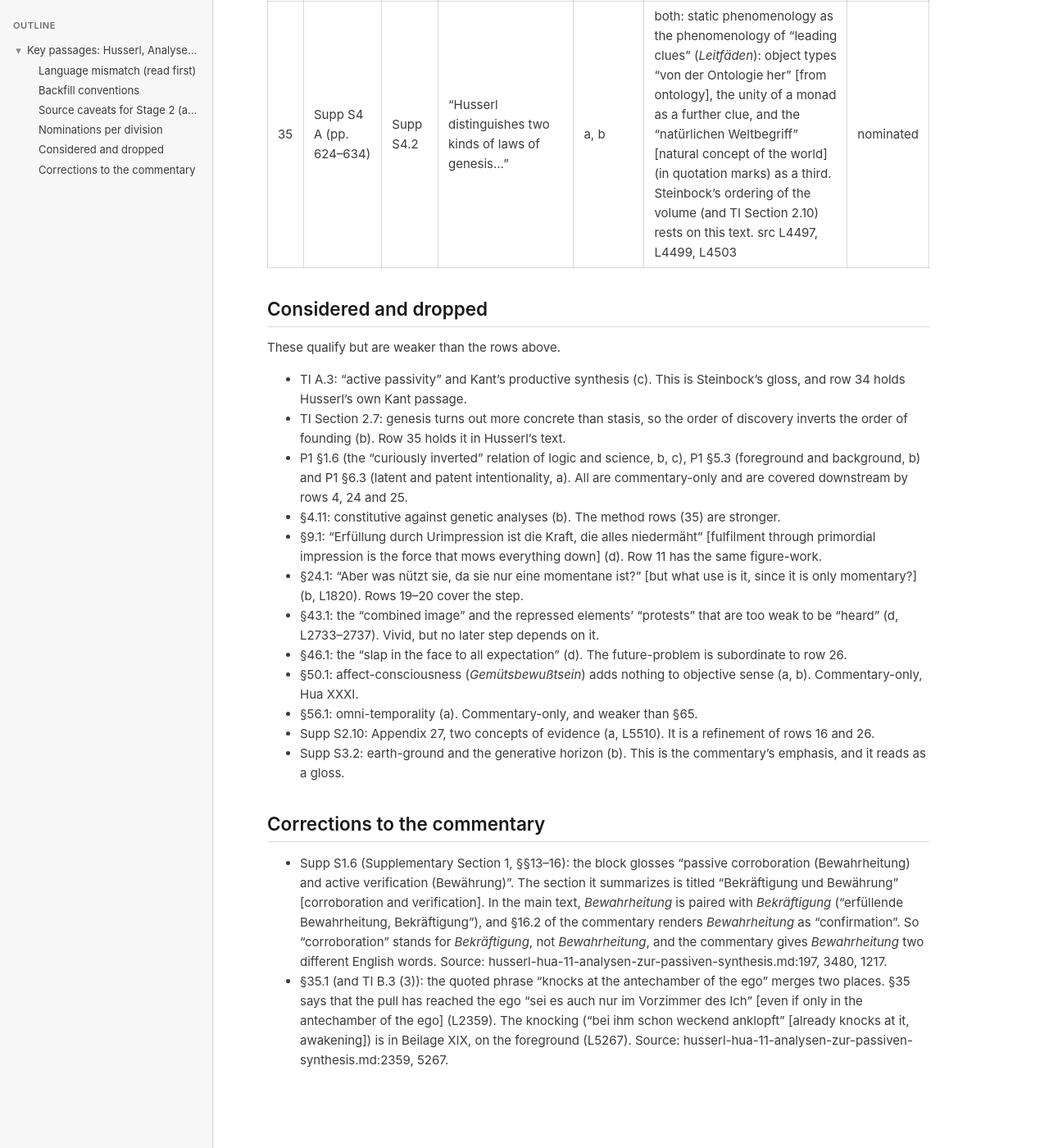
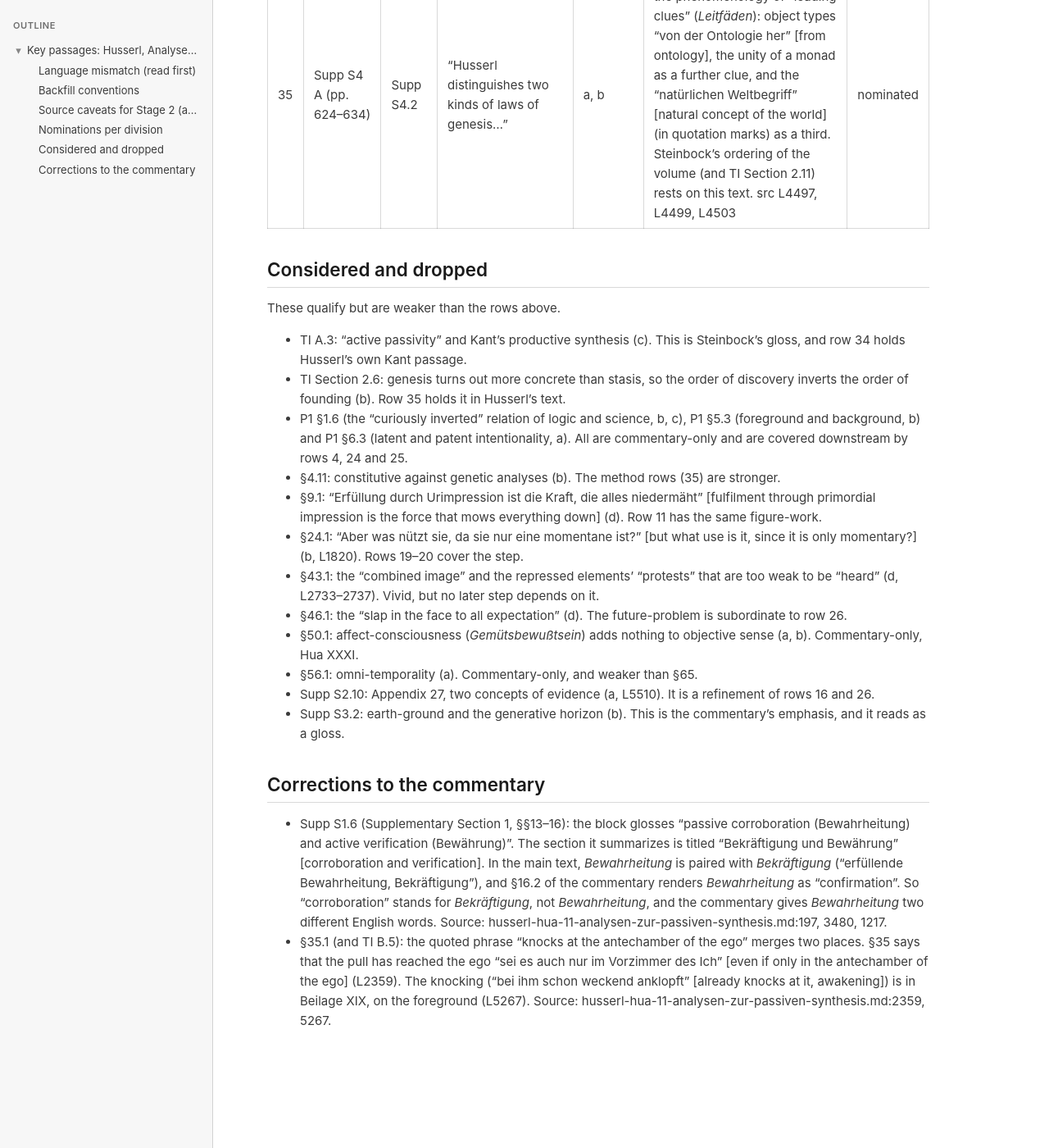
Before and after one commit to faultynode/commentaries, a Jekyll site: the page built from runs/husserliana-11-analyses-concerning-passive-and-active-synthesis-commentary-key-passages.md, in a window 1280 px wide and 1400 px high, scrolled down 15661 px. Shown: the whole window at 82% size. Built offline with Jekyll 4.4.1, drawn with Linux system fonts in a browser that asks for light colours; our own code applies the rules of GitHub Pages for plain Markdown files; after the commit the page ends 17013 px from its top, so only the background shows below that; some of the changed text lies outside the part shown.

```diff
--- a/runs/husserliana-11-analyses-concerning-passive-and-active-synthesis-commentary-key-passages.md
+++ b/runs/husserliana-11-analyses-concerning-passive-and-active-synthesis-commentary-key-passages.md
@@ -79,14 +79,14 @@ Translator's Introduction, 1 (commentary only). Part 1, 4 (commentary only). Par
 | 32 | Supp S1 §§1–4 (pp. 357–367) | Supp S1.2 | "Husserl opens the original version by criticizing the misunderstanding of modalities of being…" | c | both: named targets. "Nach Brentano und seiner Schule, der auch Meinong angehört" [according to Brentano and his school, to which Meinong also belongs], perception would be a presentation with a judging added on. Husserl answers that the mode of being belongs to the intention "analog wie mit der Klangfarbe" [analogously to timbre] in relation to the tone. This is the 1920/21 form of row 15's correction. src L3006, L3013 | nominated |
 | 33 | Supp S2, Appendix 8 (pp. 451–472) | Supp S2.5 | "This is the longest and most important appendix in the collection…" | b | both: the immortality of the transcendental ego and the impossibility of its being born (Beilage VIII §10). The necessity of the continuing present is "starre *Notwendigkeit*" [rigid *necessity*], so "das Ich, das fortlebt, ist unsterblich — notab[ene]…" [the ego that lives on is immortal, nota bene…]. The commentary and the Translator's Introduction (TI Section 2.9–10) make it the limit of genetic, as against generative, phenomenology. src L4901, L4906 | nominated |
 | 34 | Supp S1 §§17–22 (pp. 400–414) | Supp S1.7 | "…Husserl's discussion of Kant's doctrine of the synthesis of productive imagination is significant…" | c | commentary: Kant's productive synthesis identified with passive constitution ("team-work of the constantly higher developing intentionalities of passive consciousness"), with the A-edition preferred because there imagination does not depend on the understanding. **Source check blocked:** the Hua XI file has the title only in its contents (L202, p. 275). The body has no text for p. 275, and whole-file greps for several fragments find nothing (see caveats). Compare Main Text §27 (row 22, L1982) and L2337 on Kant's "figürliche *Synthesis*" [figurative synthesis]. | nominated |
-| 35 | Supp S4 A (pp. 624–634) | Supp S4.2 | "Husserl distinguishes two kinds of laws of genesis…" | a, b | both: static phenomenology as the phenomenology of "leading clues" (*Leitfäden*): object types "von der Ontologie her" [from ontology], the unity of a monad as a further clue, and the "natürlichen Weltbegriff" [natural concept of the world] (in quotation marks) as a third. Steinbock's ordering of the volume (and TI Section 2.10) rests on this text. src L4497, L4499, L4503 | nominated |
+| 35 | Supp S4 A (pp. 624–634) | Supp S4.2 | "Husserl distinguishes two kinds of laws of genesis…" | a, b | both: static phenomenology as the phenomenology of "leading clues" (*Leitfäden*): object types "von der Ontologie her" [from ontology], the unity of a monad as a further clue, and the "natürlichen Weltbegriff" [natural concept of the world] (in quotation marks) as a third. Steinbock's ordering of the volume (and TI Section 2.11) rests on this text. src L4497, L4499, L4503 | nominated |
 
 ## Considered and dropped
 
 These qualify but are weaker than the rows above.
 
 - TI A.3: "active passivity" and Kant's productive synthesis (c). This is Steinbock's gloss, and row 34 holds Husserl's own Kant passage.
-- TI Section 2.7: genesis turns out more concrete than stasis, so the order of discovery inverts the order of founding (b). Row 35 holds it in Husserl's text.
+- TI Section 2.6: genesis turns out more concrete than stasis, so the order of discovery inverts the order of founding (b). Row 35 holds it in Husserl's text.
 - P1 §1.6 (the "curiously inverted" relation of logic and science, b, c), P1 §5.3 (foreground and background, b) and P1 §6.3 (latent and patent intentionality, a). All are commentary-only and are covered downstream by rows 4, 24 and 25.
 - §4.11: constitutive against genetic analyses (b). The method rows (35) are stronger.
 - §9.1: "Erfüllung durch Urimpression ist die Kraft, die alles niedermäht" [fulfilment through primordial impression is the force that mows everything down] (d). Row 11 has the same figure-work.
@@ -101,4 +101,4 @@ These qualify but are weaker than the rows above.
 ## Corrections to the commentary
 
 - Supp S1.6 (Supplementary Section 1, §§13–16): the block glosses "passive corroboration (Bewahrheitung) and active verification (Bewährung)". The section it summarizes is titled "Bekräftigung und Bewährung" [corroboration and verification]. In the main text, *Bewahrheitung* is paired with *Bekräftigung* ("erfüllende Bewahrheitung, Bekräftigung"), and §16.2 of the commentary renders *Bewahrheitung* as "confirmation". So "corroboration" stands for *Bekräftigung*, not *Bewahrheitung*, and the commentary gives *Bewahrheitung* two different English words. Source: husserl-hua-11-analysen-zur-passiven-synthesis.md:197, 3480, 1217.
-- §35.1 (and TI B.3 (3)): the quoted phrase "knocks at the antechamber of the ego" merges two places. §35 says that the pull has reached the ego "sei es auch nur im Vorzimmer des Ich" [even if only in the antechamber of the ego] (L2359). The knocking ("bei ihm schon weckend anklopft" [already knocks at it, awakening]) is in Beilage XIX, on the foreground (L5267). Source: husserl-hua-11-analysen-zur-passiven-synthesis.md:2359, 5267.
+- §35.1 (and TI B.5): the quoted phrase "knocks at the antechamber of the ego" merges two places. §35 says that the pull has reached the ego "sei es auch nur im Vorzimmer des Ich" [even if only in the antechamber of the ego] (L2359). The knocking ("bei ihm schon weckend anklopft" [already knocks at it, awakening]) is in Beilage XIX, on the foreground (L5267). Source: husserl-hua-11-analysen-zur-passiven-synthesis.md:2359, 5267.
```
Also changed, not shown: other parts of runs/husserliana-11-analyses-concerning-passive-and-active-synthesis-commentary-key-passages.md (+2 -2 lines).
